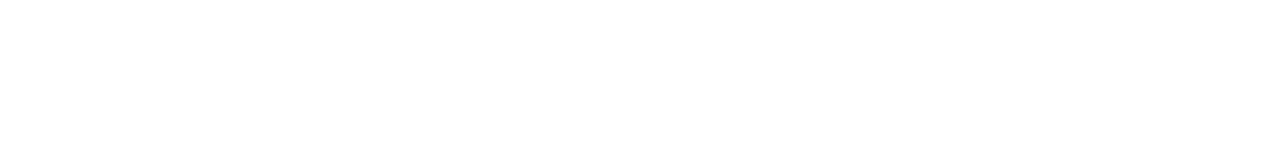
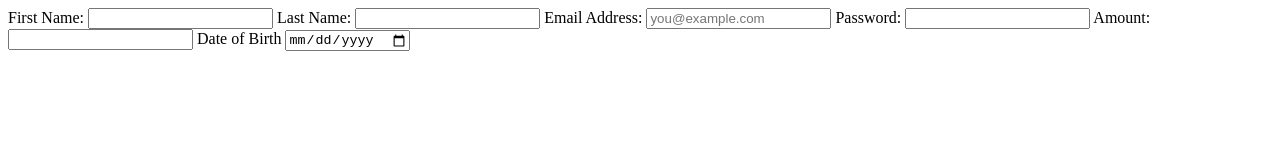
Before and after one commit to Persuantgecko80/Sign-up-form, a plain HTML site: page index.html in a window 1280 px wide. Drawn offline with Linux system fonts and the light colour scheme.

Commit message:
testing different input types

```diff
--- a/index.html
+++ b/index.html
@@ -7,6 +7,24 @@
 
 </head>
 <body>
+    <form action="example.com/path" method="post">
+        <label for="first_name">First Name:</label>
+        <input type="text" id="first_name" name="first_name">
 
+        <label for="last_name">Last Name:</label>
+        <input type="text" id="last_name" name="last_name">
+
+        <label for="user_email">Email Address:</label>
+        <input type="email" name="email" id="user_email" placeholder="you@example.com">
+
+        <label for="user_password">Password:</label>
+        <input type="password" name="password" id="user_password">
+
+        <label for="amount">Amount:</label>
+        <input type="number" name="amount" id="amount">
+
+        <label for="dob">Date of Birth</label>
+        <input type="date" name="dob" id="dob">
+    </form>
 </body>
 </html>
```
